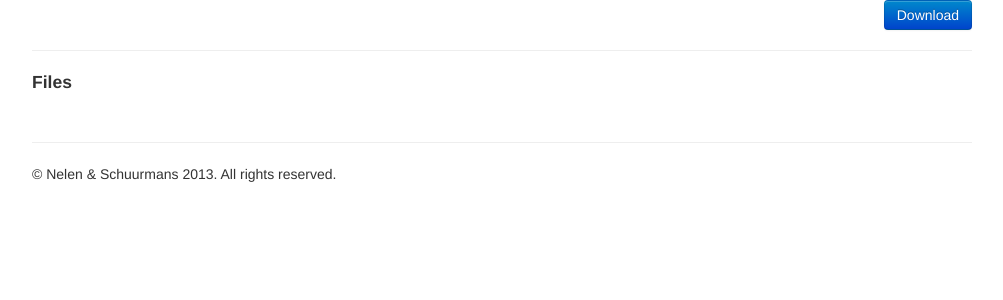
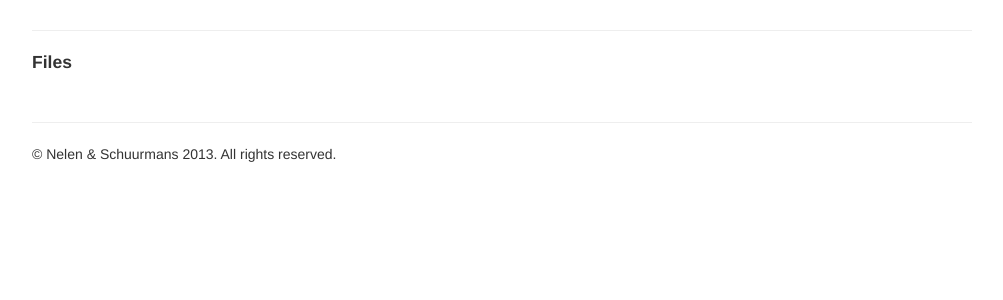
Before and after one commit to nens/model-databank, a Django app: template model_databank/templates/model_databank/files.html in a window 1280 px wide. Shown: the part 100-400 px from the top of the page, without its empty margins (138-1141 px from the left). Run offline with Django 3.2, Linux system fonts and the light colour scheme; the template is opened without the code that fills it, so the values that code supplies are empty; some libraries are stand-ins or nearby versions.

Commit message:
Comment out download button to stop possible confusion with cloning.

```diff
--- a/model_databank/templates/model_databank/modelreference_base.html
+++ b/model_databank/templates/model_databank/modelreference_base.html
@@ -7,7 +7,7 @@
         <h3>{{ modelreference }}</h3>
         <p>{{ modelreference.comment }}</p>
         <p><strong>{% trans "To clone" %}:</strong> hg clone {{ modelreference.repository_url }}</p>
-        <a href="{% url model_reference_download modelreference.slug %}" style="float: right;" class="btn btn-primary">{% trans "Download" %}</a>
+        {% comment %}<a href="{% url model_reference_download modelreference.slug %}" style="float: right;" class="btn btn-primary">{% trans "Download" %}</a>{% endcomment %}
         <div class="navbar">
             <ul class="nav">
             {% for navbar_entry in section_navbar_items %}
```
